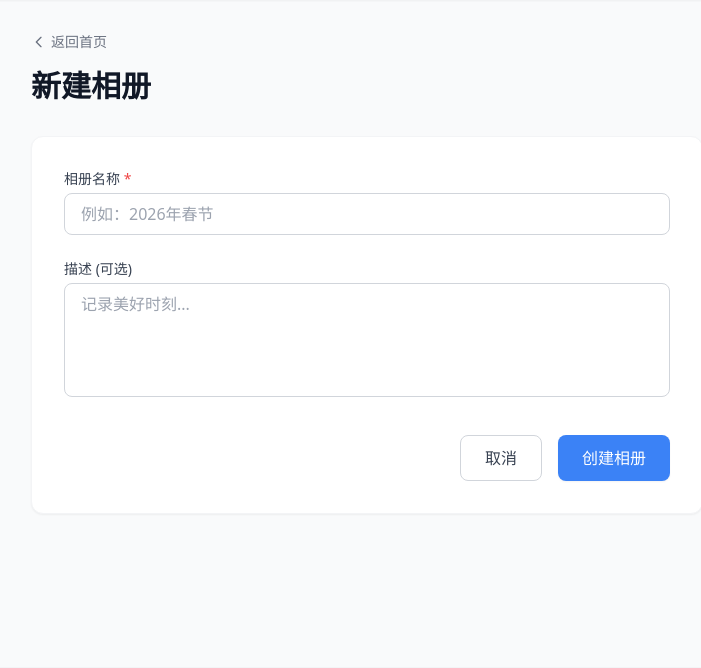
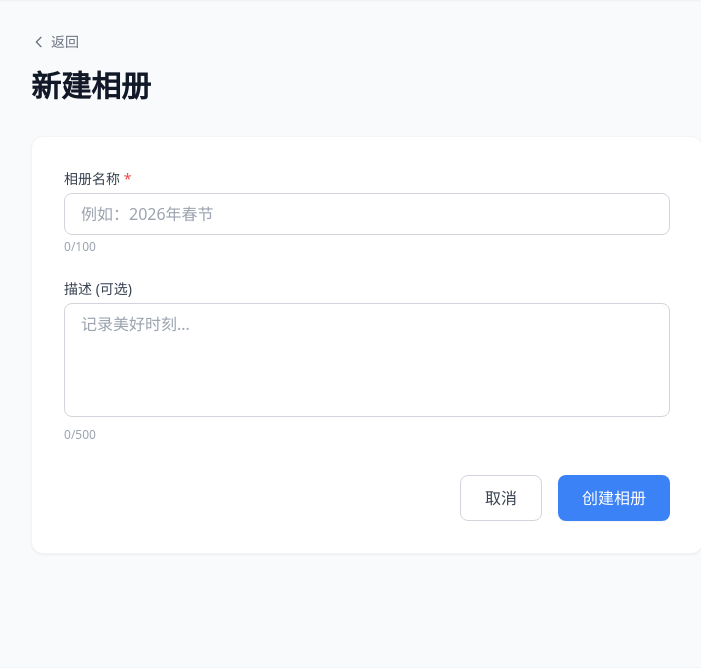
Before and after one commit to lacsar712/GSB1005, a Flask app: page /album/create in a window 1280 px wide. Shown: the part 64-732 px from the top of the page, without its empty margins (273-974 px from the left). Run offline with Flask 3, Linux system fonts and the light colour scheme; a user stored in the database is signed in; some libraries are stand-ins or nearby versions.

Commit message:
Autumn模型提交

```diff
--- a/backend/app/app.py
+++ b/backend/app/app.py
@@ -106,6 +106,28 @@ def create_app():
                 return redirect(url_for('index'))
         return render_template('create_album.html')
 
+    @app.route('/album/edit/<int:album_id>', methods=['GET', 'POST'])
+    @login_required
+    def edit_album(album_id):
+        """编辑相册"""
+        album = Album.query.get_or_404(album_id)
+        if request.method == 'POST':
+            title = request.form.get('title', '').strip()
+            description = request.form.get('description', '').strip()
+            if not title:
+                flash('相册标题不能为空', 'error')
+            elif len(title) > 100:
+                flash('相册标题不得超过100个字符', 'error')
+            elif len(description) > 500:
+                flash('相册描述不得超过500个字符', 'error')
+            else:
+                album.title = title
+                album.description = description if description else None
+                db.session.commit()
+                flash('相册更新成功', 'success')
+                return redirect(url_for('album_detail', album_id=album.id))
+        return render_template('create_album.html', album=album, mode='edit')
+
     @app.route('/album/delete/<int:album_id>')
     @login_required
     def delete_album(album_id):
--- a/backend/app/templates/album.html
+++ b/backend/app/templates/album.html
@@ -20,7 +20,11 @@
             <p class="text-gray-600">{{ album.description or '暂无描述' }}</p>
         </div>
         {% if current_user.is_authenticated %}
-        <div class="flex-shrink-0">
+        <div class="flex-shrink-0 flex items-center gap-3">
+            <a href="{{ url_for('edit_album', album_id=album.id) }}" class="border border-gray-300 hover:bg-gray-50 text-gray-700 px-5 py-2.5 rounded-lg transition flex items-center justify-center">
+                <svg class="w-5 h-5 mr-2" fill="none" stroke="currentColor" viewBox="0 0 24 24"><path stroke-linecap="round" stroke-linejoin="round" stroke-width="2" d="M11 5H6a2 2 0 00-2 2v11a2 2 0 002 2h11a2 2 0 002-2v-5m-1.414-9.414a2 2 0 112.828 2.828L11.828 15H9v-2.828l8.586-8.586z"></path></svg>
+                编辑
+            </a>
             <a href="{{ url_for('upload_photo', album_id=album.id) }}" class="bg-primary hover:bg-blue-600 text-white px-5 py-2.5 rounded-lg shadow transition flex items-center justify-center">
                 <svg class="w-5 h-5 mr-2" fill="none" stroke="currentColor" viewBox="0 0 24 24"><path stroke-linecap="round" stroke-linejoin="round" stroke-width="2" d="M4 16v1a3 3 0 003 3h10a3 3 0 003-3v-1m-4-8l-4-4m0 0L8 8m4-4v12"></path></svg>
                 上传照片
--- a/backend/app/templates/create_album.html
+++ b/backend/app/templates/create_album.html
@@ -3,11 +3,11 @@
 {% block content %}
 <div class="max-w-2xl mx-auto">
     <div class="mb-8">
-        <a href="{{ url_for('index') }}" class="text-gray-500 hover:text-gray-700 text-sm flex items-center mb-4">
+        <a href="{{ url_for('album_detail', album_id=album.id) if mode == 'edit' else url_for('index') }}" class="text-gray-500 hover:text-gray-700 text-sm flex items-center mb-4">
             <svg class="w-4 h-4 mr-1" fill="none" stroke="currentColor" viewBox="0 0 24 24"><path stroke-linecap="round" stroke-linejoin="round" stroke-width="2" d="M15 19l-7-7 7-7"></path></svg>
-            返回首页
+            返回
         </a>
-        <h1 class="text-3xl font-bold text-gray-900">新建相册</h1>
+        <h1 class="text-3xl font-bold text-gray-900">{{ '编辑相册' if mode == 'edit' else '新建相册' }}</h1>
     </div>
 
     <div class="bg-white rounded-xl shadow-sm p-8 border border-gray-100">
@@ -15,22 +15,49 @@
             <div class="mb-6">
                 <label for="title" class="block text-sm font-medium text-gray-700 mb-1">相册名称 <span class="text-red-500">*</span></label>
                 <input type="text" name="title" id="title" required placeholder="例如：2026年春节"
+                    value="{{ album.title if mode == 'edit' and album else '' }}"
+                    maxlength="100"
                     class="w-full px-4 py-2 border border-gray-300 rounded-lg focus:ring-2 focus:ring-primary focus:border-primary outline-none transition">
+                <p class="text-xs text-gray-400 mt-1"><span id="titleCount">0</span>/100</p>
             </div>
 
             <div class="mb-8">
                 <label for="description" class="block text-sm font-medium text-gray-700 mb-1">描述 (可选)</label>
                 <textarea name="description" id="description" rows="4" placeholder="记录美好时刻..."
-                    class="w-full px-4 py-2 border border-gray-300 rounded-lg focus:ring-2 focus:ring-primary focus:border-primary outline-none transition resize-none"></textarea>
+                    maxlength="500"
+                    class="w-full px-4 py-2 border border-gray-300 rounded-lg focus:ring-2 focus:ring-primary focus:border-primary outline-none transition resize-none">{{ album.description if mode == 'edit' and album and album.description else '' }}</textarea>
+                <p class="text-xs text-gray-400 mt-1"><span id="descCount">0</span>/500</p>
             </div>
 
             <div class="flex justify-end space-x-4">
-                <a href="{{ url_for('index') }}" class="px-6 py-2.5 border border-gray-300 rounded-lg text-gray-700 hover:bg-gray-50 transition">取消</a>
+                <a href="{{ url_for('album_detail', album_id=album.id) if mode == 'edit' else url_for('index') }}" class="px-6 py-2.5 border border-gray-300 rounded-lg text-gray-700 hover:bg-gray-50 transition">取消</a>
                 <button type="submit" class="px-6 py-2.5 bg-primary hover:bg-blue-600 text-white rounded-lg shadow-sm transition">
-                    创建相册
+                    {{ '保存修改' if mode == 'edit' else '创建相册' }}
                 </button>
             </div>
         </form>
     </div>
 </div>
+
+<script>
+document.addEventListener('DOMContentLoaded', function() {
+    var titleInput = document.getElementById('title');
+    var descInput = document.getElementById('description');
+    var titleCount = document.getElementById('titleCount');
+    var descCount = document.getElementById('descCount');
+
+    function updateCount(input, counter) {
+        counter.textContent = input.value.length;
+    }
+
+    if (titleInput && titleCount) {
+        updateCount(titleInput, titleCount);
+        titleInput.addEventListener('input', function() { updateCount(titleInput, titleCount); });
+    }
+    if (descInput && descCount) {
+        updateCount(descInput, descCount);
+        descInput.addEventListener('input', function() { updateCount(descInput, descCount); });
+    }
+});
+</script>
 {% endblock %}
```
